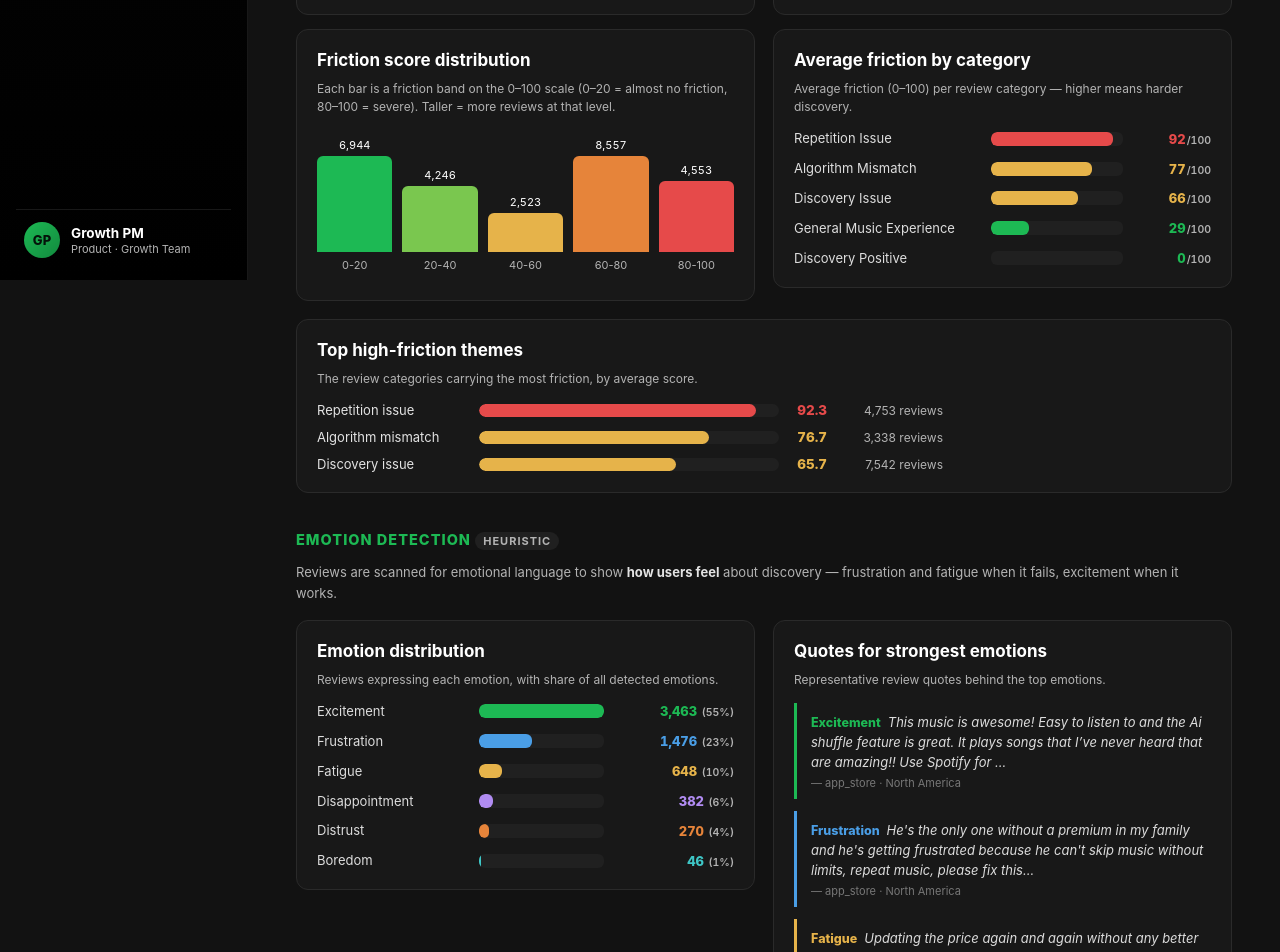
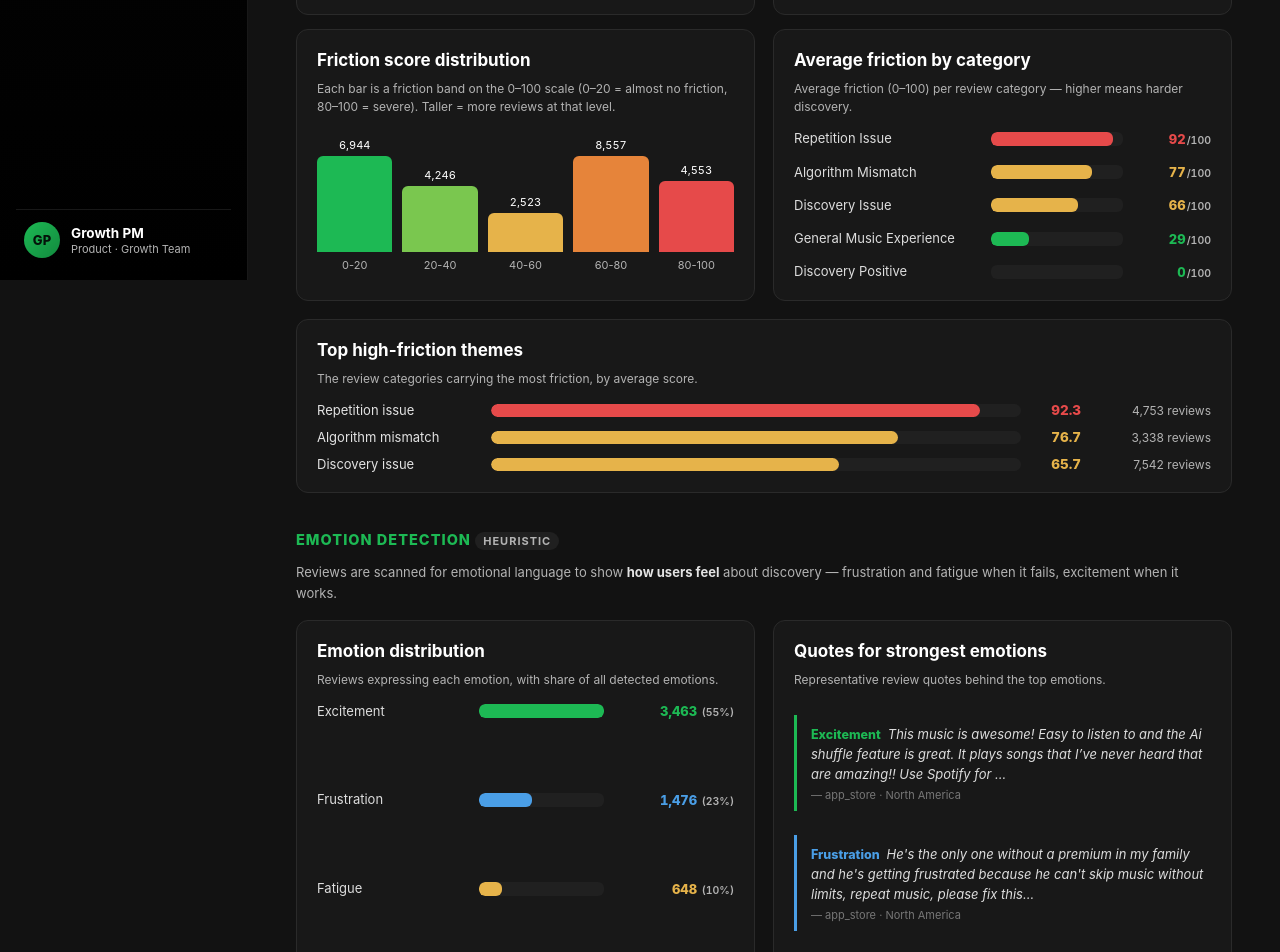
Before and after one commit to shruthisenthil2000/gl-spotify-review-discovery-engine, a Next.js app in the folder vercel-dashboard/: page /lens in a window 1280 px wide. Shown: the part 520-1472 px from the top of the page. Built offline with nearby package versions, Linux system fonts and the light colour scheme.

Commit message:
Align discovery lens card heights

```diff
--- a/vercel-dashboard/app/globals.css
+++ b/vercel-dashboard/app/globals.css
@@ -793,7 +793,13 @@ html, body { overflow-x: clip; }
 
 /* make Top high-friction themes compact */
 .fric-themes.compact { gap: 11px; }
-.fric-themes.compact .ft-row { grid-template-columns: 150px minmax(0, 300px) 36px 104px; gap: 12px; justify-content: start; }
+.fric-themes.compact .ft-row { grid-template-columns: 160px minmax(0, 1fr) 46px 116px; gap: 14px; }
+
+/* paired cards that must end on the same line (equal height, filled) */
+.cols-2.even { align-items: stretch; }
+.cols-2.even > .card { height: 100%; display: flex; flex-direction: column; }
+.cols-2.even > .card > .ti-bars { flex: 1 1 auto; justify-content: space-between; }
+.cols-2.even > .card > .histo { flex: 1 1 auto; }
 .fric-themes.compact .ft-track { height: 13px; }
 .fric-themes.compact .ft-name { font-size: 13px; }
 .fric-themes.compact .ft-val { font-size: 13.5px; }
--- a/vercel-dashboard/app/lens/page.tsx
+++ b/vercel-dashboard/app/lens/page.tsx
@@ -53,7 +53,7 @@ export default function Lens() {
         <Metric label="Average friction (0–100)" value={f.average} />
         <Metric label="High-friction reviews (≥60)" value={highFriction.toLocaleString()} />
       </div>
-      <div className="grid cols-2" style={{ margin: "14px 0 18px" }}>
+      <div className="grid cols-2 even" style={{ margin: "14px 0 18px" }}>
         <Card title="Friction score distribution">
           <p className="card-desc">Each bar is a friction band on the 0–100 scale (0–20 = almost no
             friction, 80–100 = severe). Taller = more reviews at that level.</p>
@@ -95,7 +95,7 @@ export default function Lens() {
       <Tag>Emotion Detection {em.heuristic && <span className="badge grey">heuristic</span>}</Tag>
       <p className="sec-desc">Reviews are scanned for emotional language to show <b>how users feel</b> about
         discovery — frustration and fatigue when it fails, excitement when it works.</p>
-      <div className="grid cols-2">
+      <div className="grid cols-2 even">
         <Card title="Emotion distribution">
           <p className="card-desc">Reviews expressing each emotion, with share of all detected emotions.</p>
           <div className="ti-bars wide-val">
```
